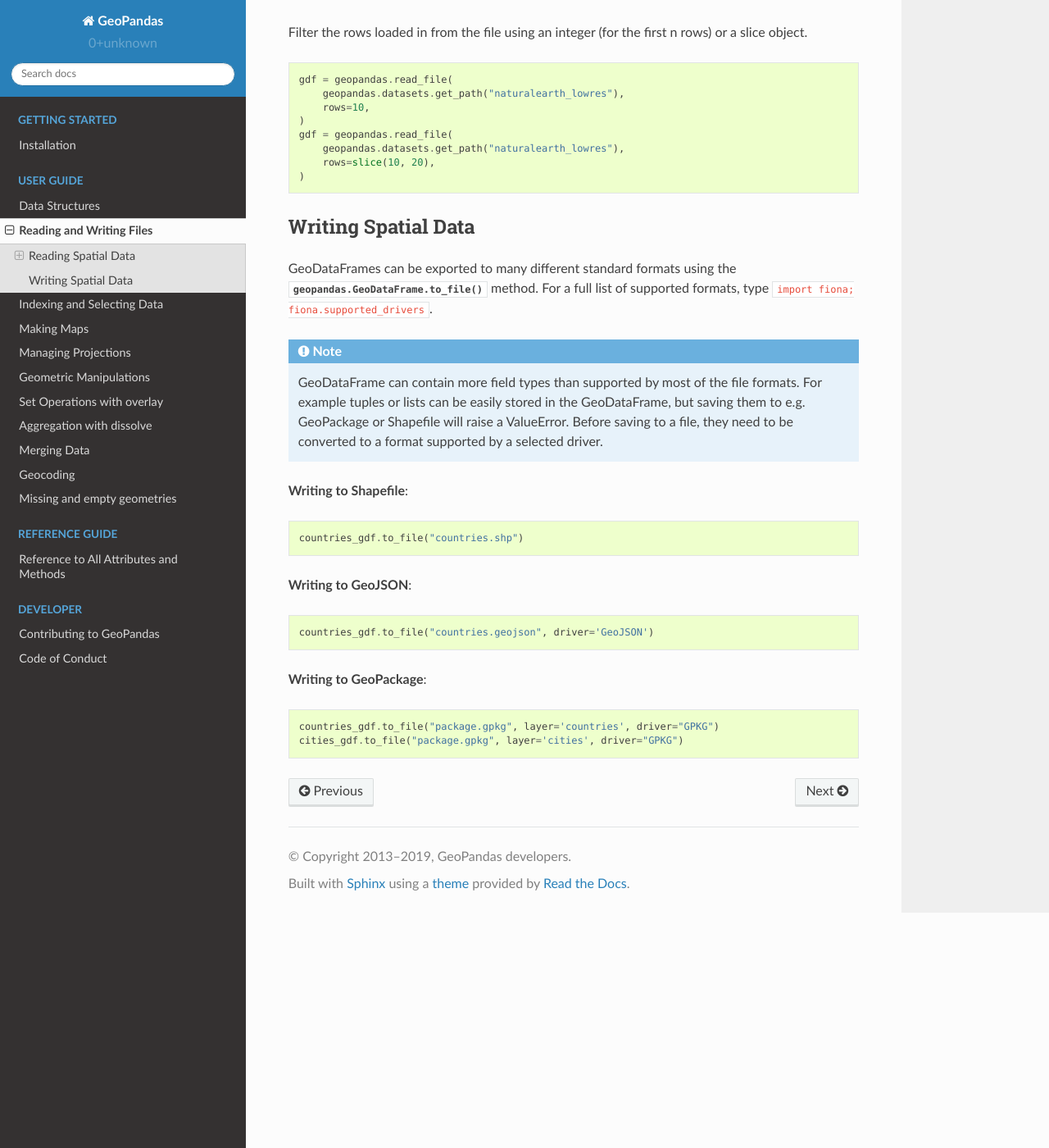
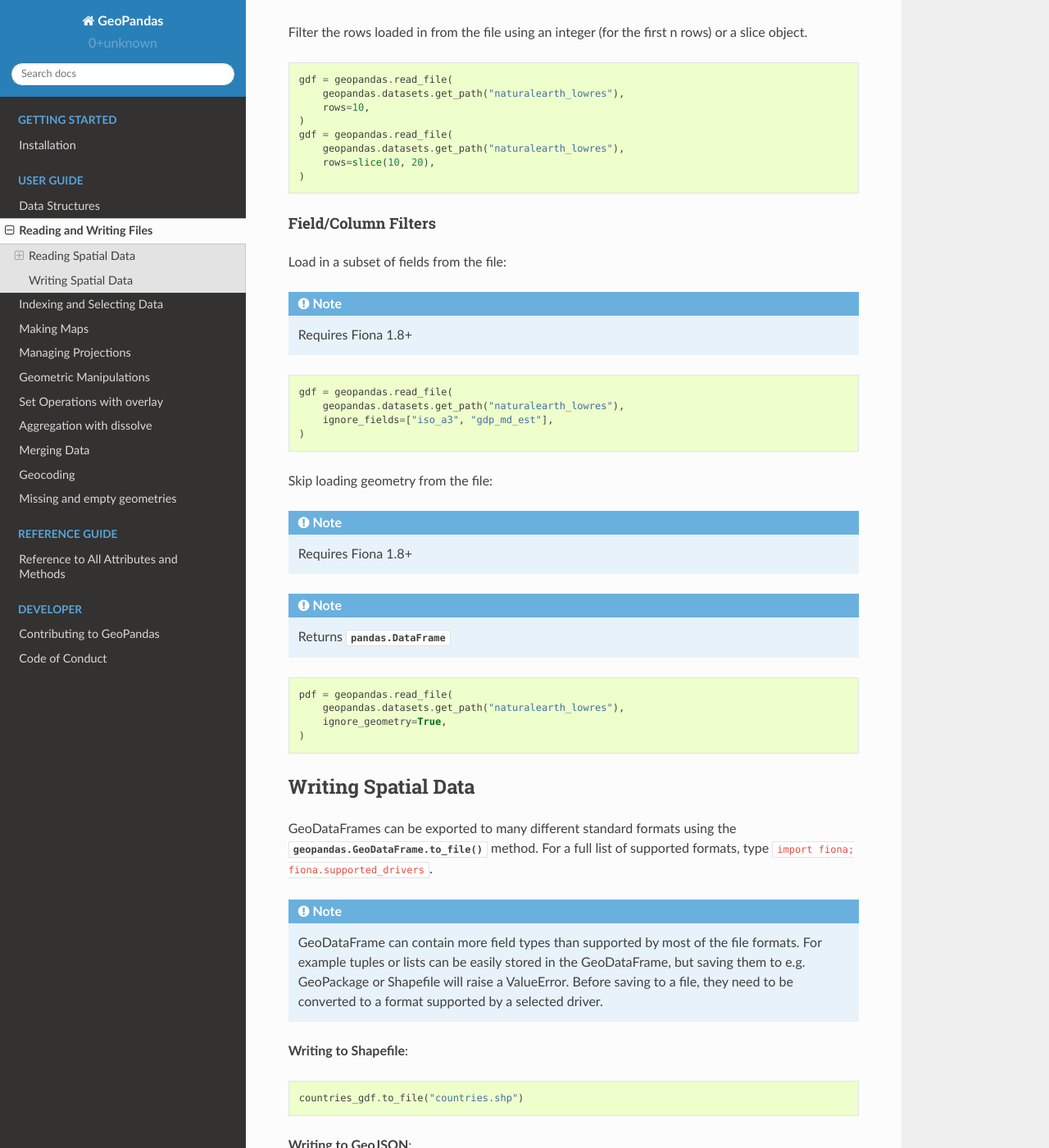
Before and after one commit to geopandas/geopandas, a Sphinx documentation site: the page built from doc/source/io.rst, in a window 1280 px wide and 1400 px high, scrolled down 2508 px. Shown: the whole window at 82% size. Built offline with Sphinx 7.4.7 and the Read the Docs theme 2.0.0, drawn with Linux system fonts in a browser that asks for light colours; pages that are not in the unit, such as notebooks, are missing from menus.

Commit message:
ENH: Support ignore_geometry option with read_file, test ignore_fields (#1383)
* ENH: Add option to read subset of columns in read_file

* Add support for ignore_geometry & for geometries with __geo_interface__

* ensure duplicate columns are duplicated

* update code to only fix ignore_geometry load

* added test_read_file__ignore_all_fields

* ignore column order in test_from_features_geom_interface_feature

* add skip for FIona < 1.8 for ignore_fields/geometry

* Add ignore_geometry example

* not isinstance GeoDataFrame

* limit changes for ignore geometry

* modify from_features to require geometry; update docstring in read_file about optionally returning pandas.Dataframe & make docstring numpydoc compliant

* Add note in example about returning pandas dataframe

* revert from_features changes

```diff
--- a/doc/source/io.rst
+++ b/doc/source/io.rst
@@ -116,6 +116,31 @@ or a slice object.
         rows=slice(10, 20),
     )
 
+Field/Column Filters
+^^^^^^^^^^^^^^^^^^^^
+
+Load in a subset of fields from the file:
+
+.. note:: Requires Fiona 1.8+
+
+.. code-block:: python
+
+    gdf = geopandas.read_file(
+        geopandas.datasets.get_path("naturalearth_lowres"),
+        ignore_fields=["iso_a3", "gdp_md_est"],
+    )
+
+Skip loading geometry from the file:
+
+.. note:: Requires Fiona 1.8+
+.. note:: Returns :obj:`pandas.DataFrame`
+
+.. code-block:: python
+
+    pdf = geopandas.read_file(
+        geopandas.datasets.get_path("naturalearth_lowres"),
+        ignore_geometry=True,
+    )
 
 
 Writing Spatial Data
```
Also changed, not shown: 2 other files.
